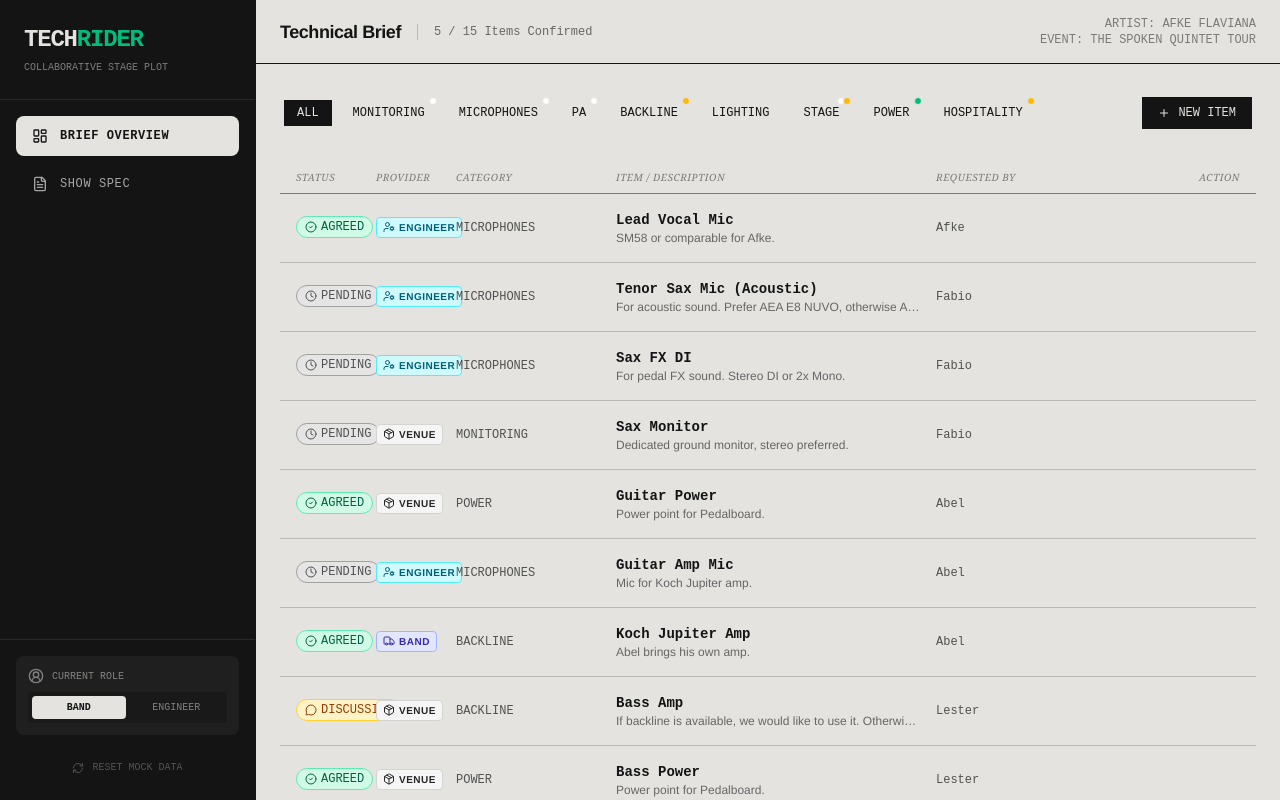
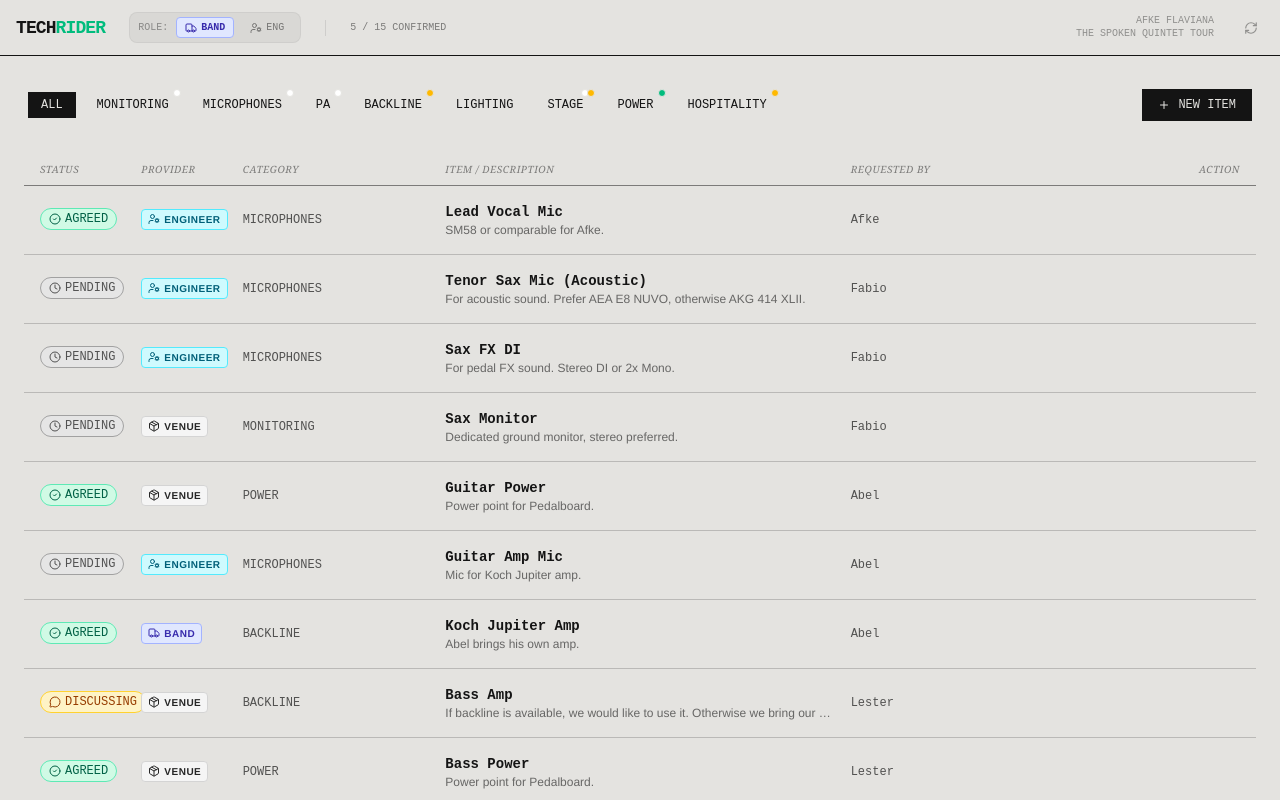
Before and after one commit to rikdewit/Miked-Briefing-System, a React (Vite) app: page / in a window 1280 px wide. Built offline with nearby package versions, Linux system fonts and the light colour scheme.

Commit message:
feat: Refactor layout and add user roles
Introduces a new header and refactors the main layout to accommodate future role-based views. Adds `Truck` and `UserCog` icons and a `handleBackgroundClick` function to improve interaction handling for panels.

```diff
--- a/src/App.tsx
+++ b/src/App.tsx
@@ -5,7 +5,7 @@ import { BriefItemDetail } from './components/BriefItemDetail';
 import { ShowSpec } from './components/ShowSpec';
 import { EditItemPanel } from './components/EditItemPanel';
 import { NewItemPanel } from './components/NewItemPanel';
-import { LayoutDashboard, FileText, Settings, UserCircle2, Activity, RefreshCw } from 'lucide-react';
+import { LayoutDashboard, FileText, Settings, UserCircle2, Activity, RefreshCw, Truck, UserCog } from 'lucide-react';
 import { AnimatePresence, motion } from 'motion/react';
 
 function App() {
@@ -262,94 +262,97 @@ function App() {
   const discussingCount = items.filter(i => i.status === 'DISCUSSING').length;
   const agreedCount = items.filter(i => i.status === 'AGREED').length;
 
+  const handleBackgroundClick = (e: React.MouseEvent) => {
+    // Only close if clicking the background itself, not a child
+    if (e.target === e.currentTarget) {
+      setSelectedItem(null);
+      setIsNewItemPanelOpen(false);
+      setEditingItem(null);
+    }
+  };
+
   return (
-    <div className="flex h-screen bg-[#E4E3E0] text-[#141414] font-sans overflow-hidden">
-      {/* Sidebar */}
-      <aside className="w-64 bg-[#141414] text-[#E4E3E0] flex flex-col border-r border-[#141414] shrink-0 h-full">
-        <div className="p-6 border-b border-[#E4E3E0]/10">
-          <h1 className="text-2xl font-bold tracking-tighter font-mono">
+    <div className="flex flex-col h-screen bg-[#E4E3E0] text-[#141414] font-sans overflow-hidden">
+      {/* Header */}
+      <header className="h-14 border-b border-[#141414] bg-[#E4E3E0] flex items-center justify-between px-4 shrink-0 z-10 gap-4 relative">
+        {/* Left: Branding + Role Selector */}
+        <div className="flex items-center gap-4 md:gap-6">
+          <h1 className="text-lg font-bold tracking-tighter font-mono hidden md:block">
             TECH<span className="text-emerald-500">RIDER</span>
           </h1>
-          <div className="text-[10px] opacity-50 font-mono mt-1">
-            COLLABORATIVE STAGE PLOT
-          </div>
-        </div>
 
-        <nav className="flex-1 p-4 space-y-2 overflow-y-auto">
-          <button
-            onClick={() => setActiveTab('BRIEF')}
-            className={`w-full flex items-center gap-3 px-4 py-3 rounded-lg transition-all ${activeTab === 'BRIEF' ? 'bg-[#E4E3E0] text-[#141414] font-bold' : 'hover:bg-[#E4E3E0]/10 opacity-70 hover:opacity-100'}`}
-          >
-            <LayoutDashboard className="w-4 h-4" />
-            <span className="font-mono text-xs tracking-wider">BRIEF OVERVIEW</span>
-          </button>
-          <button
-            onClick={() => setActiveTab('SPEC')}
-            className={`w-full flex items-center gap-3 px-4 py-3 rounded-lg transition-all ${activeTab === 'SPEC' ? 'bg-[#E4E3E0] text-[#141414] font-bold' : 'hover:bg-[#E4E3E0]/10 opacity-70 hover:opacity-100'}`}
-          >
-            <FileText className="w-4 h-4" />
-            <span className="font-mono text-xs tracking-wider">SHOW SPEC</span>
-          </button>
-        </nav>
-
-        <div className="p-4 border-t border-[#E4E3E0]/10 bg-[#141414]">
-          <div className="bg-[#E4E3E0]/5 rounded-lg p-3">
-            <div className="flex items-center gap-2 mb-2 opacity-50">
-              <UserCircle2 className="w-4 h-4" />
-              <span className="text-[10px] font-mono uppercase">Current Role</span>
-            </div>
-            <div className="flex gap-1 bg-black/20 p-1 rounded">
+          {/* Role Toggle */}
+          <div className="flex items-center gap-2 bg-[#141414]/5 px-2 py-1 rounded-lg border border-[#141414]/5">
+            <span className="text-[10px] font-mono opacity-40 uppercase hidden sm:inline">Role:</span>
             <button
               onClick={() => setCurrentUserRole('BAND')}
-                className={`flex-1 py-1 text-[10px] font-mono rounded text-center transition-colors ${currentUserRole === 'BAND' ? 'bg-[#E4E3E0] text-[#141414] font-bold' : 'opacity-50 hover:opacity-100'}`}
+              className={`flex items-center px-2 py-0.5 text-[10px] font-mono rounded transition-colors ${
+                currentUserRole === 'BAND'
+                  ? 'bg-indigo-100 text-indigo-800 border-indigo-300 font-bold border'
+                  : 'opacity-50 hover:opacity-100'
+              }`}
             >
+              <Truck className="w-3 h-3 mr-1" />
               BAND
             </button>
             <button
               onClick={() => setCurrentUserRole('ENGINEER')}
-                className={`flex-1 py-1 text-[10px] font-mono rounded text-center transition-colors ${currentUserRole === 'ENGINEER' ? 'bg-[#E4E3E0] text-[#141414] font-bold' : 'opacity-50 hover:opacity-100'}`}
+              className={`flex items-center px-2 py-0.5 text-[10px] font-mono rounded transition-colors ${
+                currentUserRole === 'ENGINEER'
+                  ? 'bg-cyan-100 text-cyan-800 border-cyan-300 font-bold border'
+                  : 'opacity-50 hover:opacity-100'
+              }`}
             >
-                ENGINEER
+              <UserCog className="w-3 h-3 mr-1" />
+              ENG
+            </button>
+          </div>
+
+          <div className="h-4 w-px bg-[#141414]/10 hidden sm:block" />
+
+          <p className="text-[10px] font-mono opacity-50 hidden sm:block">
+            {items.filter(i => i.status === 'AGREED').length} / {items.length} CONFIRMED
+          </p>
+        </div>
+
+        {/* Right: Reset */}
+        <div className="flex items-center gap-3 md:gap-6">
+           <div className="hidden md:block text-right font-mono text-[10px] opacity-40 leading-tight">
+            <div>AFKE FLAVIANA</div>
+            <div>THE SPOKEN QUINTET TOUR</div>
+          </div>
+
+          <div className="flex items-center gap-3">
+             {/* Reset */}
+             <button
+               onClick={handleResetData}
+               title="Reset Data"
+               className="p-1.5 hover:bg-red-100 rounded-md transition-colors group"
+             >
+               <RefreshCw className="w-3.5 h-3.5 opacity-40 group-hover:opacity-100 group-hover:text-red-500" />
              </button>
           </div>
         </div>
-
-          <button
-            onClick={handleResetData}
-            className="w-full mt-4 flex items-center justify-center gap-2 py-2 text-[10px] font-mono opacity-30 hover:opacity-100 hover:text-red-400 transition-all border border-transparent hover:border-red-400/20 rounded"
-          >
-            <RefreshCw className="w-3 h-3" />
-            RESET MOCK DATA
-          </button>
-        </div>
-      </aside>
+      </header>
 
       {/* Main Content */}
-      <main className="flex-1 flex flex-col h-screen overflow-hidden relative">
-        <header className="h-16 border-b border-[#141414] bg-[#E4E3E0] flex items-center justify-between px-6 shrink-0 z-10">
-          <div className="flex items-center gap-4">
-            <h2 className="font-bold text-lg tracking-tight">
-              {activeTab === 'BRIEF' ? 'Technical Brief' : 'Show Specification'}
-            </h2>
-            <div className="h-4 w-px bg-[#141414]/20" />
-            <p className="text-xs font-mono opacity-60">
-              {items.filter(i => i.status === 'AGREED').length} / {items.length} Items Confirmed
-            </p>
-          </div>
-          <div className="hidden md:block text-right font-mono text-xs opacity-50">
-            <div>ARTIST: AFKE FLAVIANA</div>
-            <div>EVENT: THE SPOKEN QUINTET TOUR</div>
-          </div>
-        </header>
-
-        <div className="flex-1 overflow-y-auto p-6 pb-24">
-          {activeTab === 'BRIEF' ? (
+      <main
+        className="flex-1 flex flex-col overflow-hidden relative"
+        onClick={handleBackgroundClick}
+      >
+        <div className="flex-1 overflow-y-auto p-4 md:p-6 pb-24">
           <BriefList
             items={items}
             selectedItem={selectedItem}
             onSelectItem={(item) => {
+              // Toggle logic: if clicking the already selected item, close it.
+              if (selectedItem?.id === item.id) {
+                setSelectedItem(null);
+                setIsNewItemPanelOpen(false);
+              } else {
                 setSelectedItem(item);
                 setIsNewItemPanelOpen(false);
+              }
             }}
             role={currentUserRole}
             onAddItem={() => {
@@ -357,9 +360,6 @@ function App() {
               setSelectedItem(null);
             }}
           />
-          ) : (
-            <ShowSpec items={items} />
-          )}
         </div>
       </main>
 
--- a/src/components/BriefList.tsx
+++ b/src/components/BriefList.tsx
@@ -85,7 +85,10 @@ export const BriefList: React.FC<BriefListProps> = ({ items, selectedItem, onSel
           return (
             <div
               key={item.id}
-              onClick={() => onSelectItem(item)}
+              onClick={(e) => {
+                e.stopPropagation(); // Prevent background click from firing immediately
+                onSelectItem(item);
+              }}
               className={`grid grid-cols-12 gap-4 px-4 py-4 transition-colors cursor-pointer group items-center ${
                 isSelected
                   ? 'bg-[#141414] text-[#E4E3E0]'
```
Lines whose indentation alone changed are shown as unchanged.
